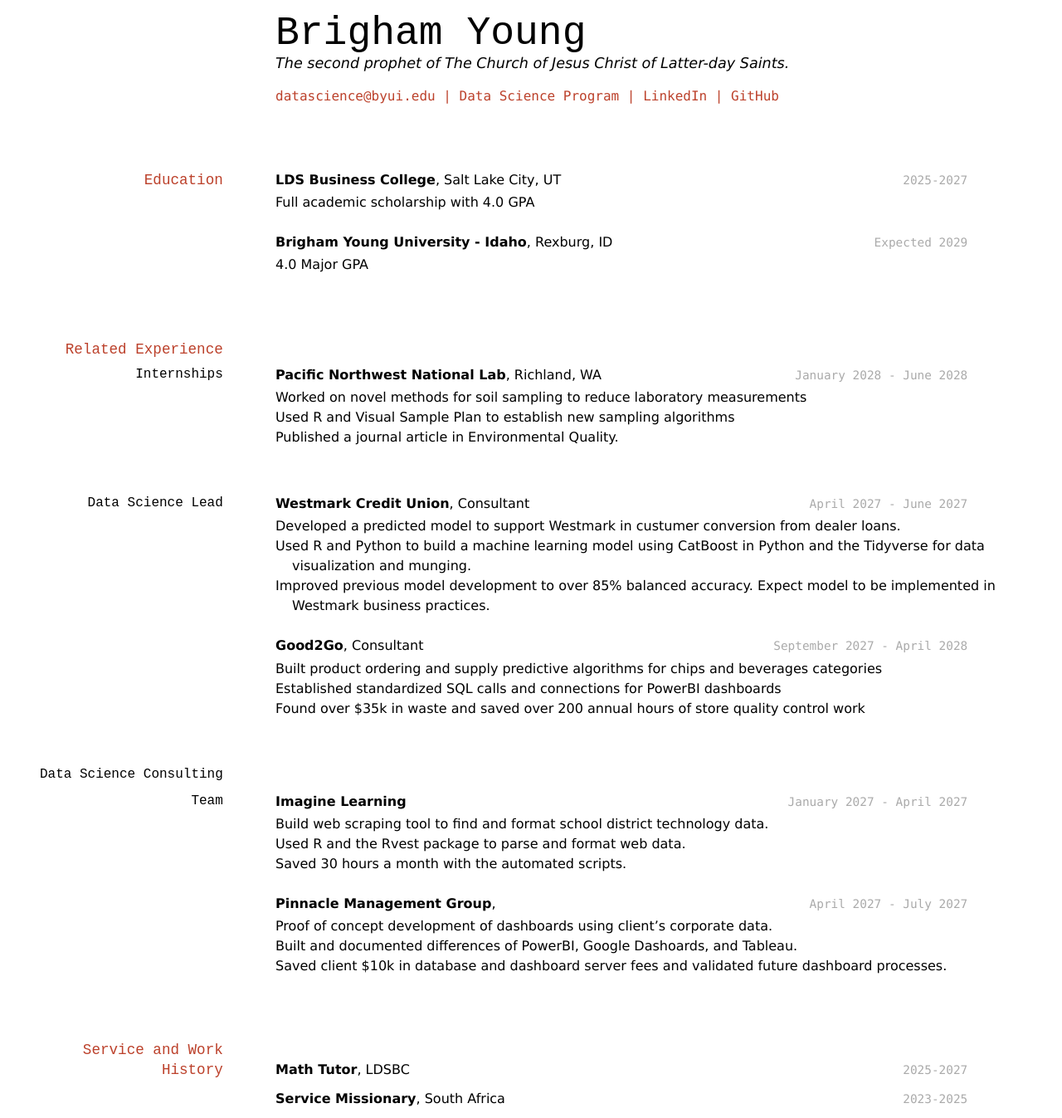
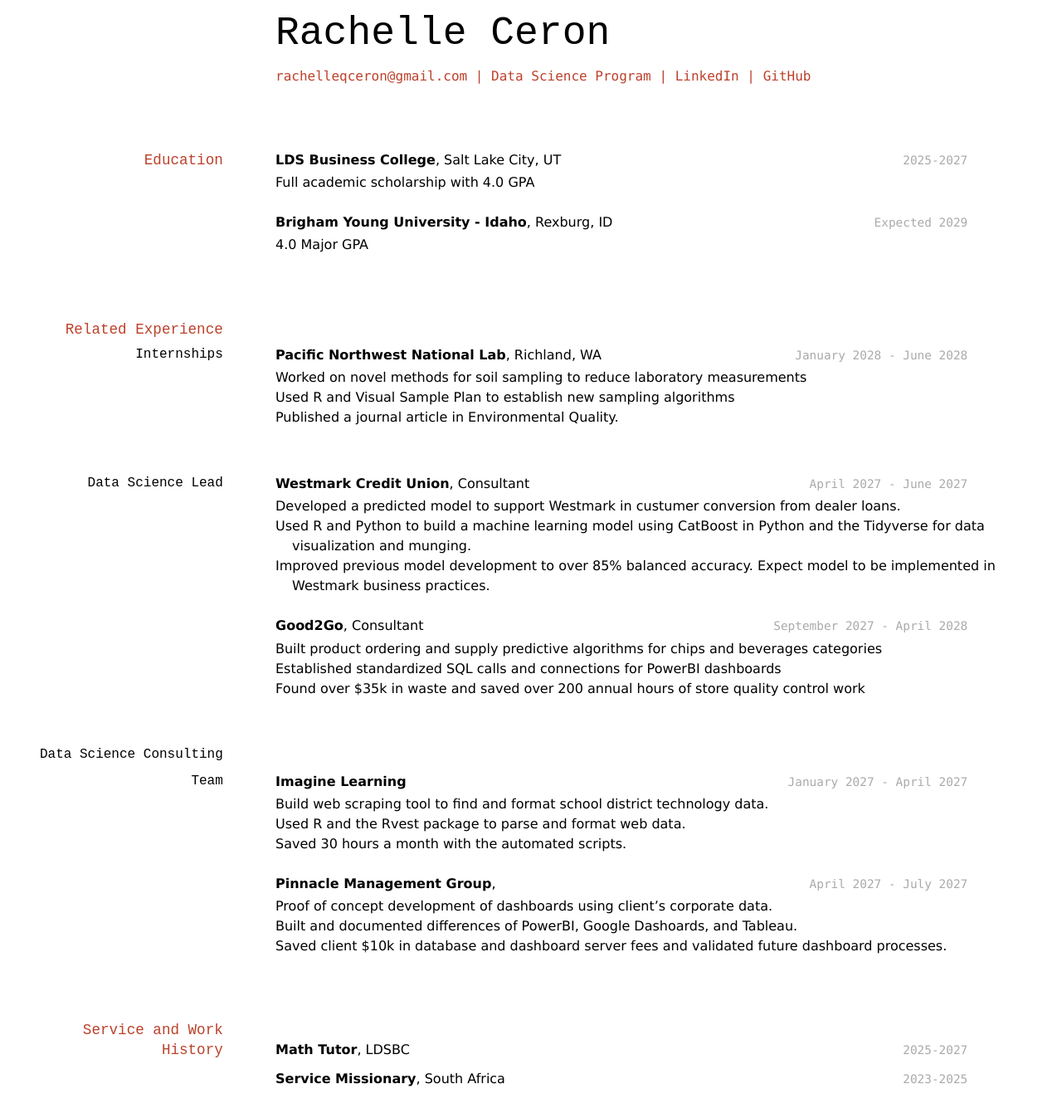
Before and after one commit to rqceron/RachelleCeronResume, a Jekyll site: the page built from docs/index.md, in a window 1280 px wide. Shown: the whole page at 83% size. Built offline with Jekyll 4.4.1, drawn with Linux system fonts in a browser that asks for light colours; after the commit the page ends 1323 px from its top, so only the background shows below that.

Commit message:
Fixed Name and Links

```diff
--- a/docs/index.md
+++ b/docs/index.md
@@ -1,15 +1,14 @@
 ---
 layout: cv
-title: Brigham Young's Resume
+title: Rachelle Ceron's Resume
 ---
-# Brigham Young
-The second prophet of The Church of Jesus Christ of Latter-day Saints.
+# Rachelle Ceron
 
 <div id="webaddress">
-<a href="datascience@byui.edu">datascience@byui.edu</a>
+<a href="rachelleqceron@gmail.com">rachelleqceron@gmail.com</a>
 | <a href="https://byuidatascience.github.io/development.html">Data Science Program</a>
-| <a href="https://www.linkedin.com/groups/13537407/">LinkedIn</a>
-| <a href="https://github.com/byuids-resumes">GitHub</a>
+| <a href="https://www.linkedin.com/in/rachelleceron/">LinkedIn</a>
+| <a href="https://github.com/rqceron">GitHub</a>
 </div>
 
 <!-- https://www.monique.tech/the-art-of-markdown -->
```
